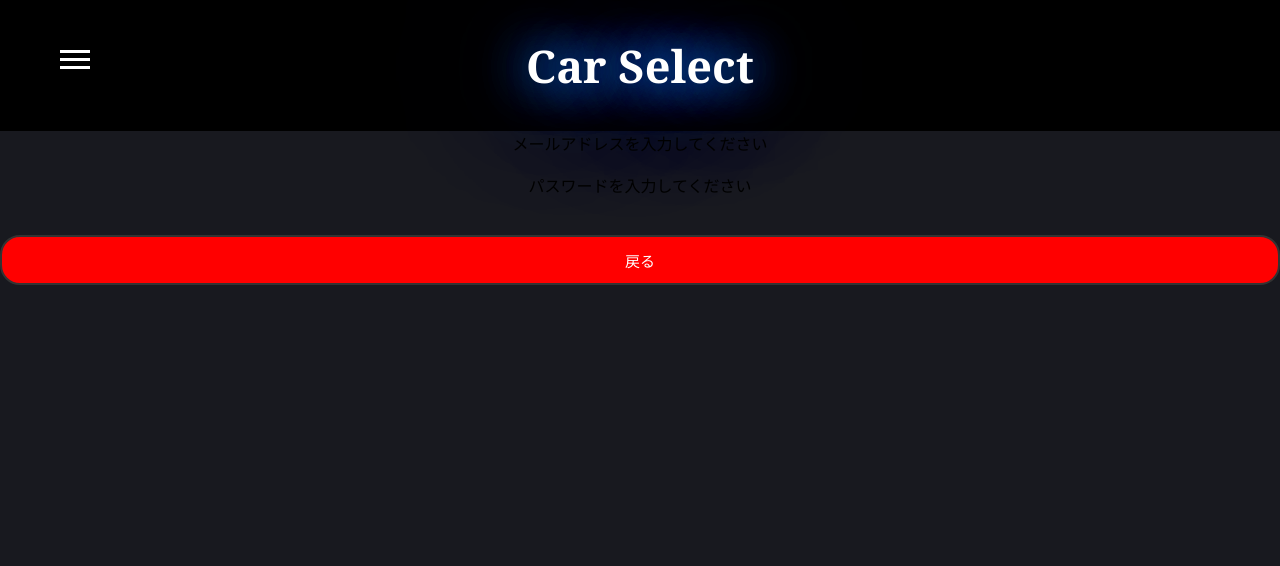
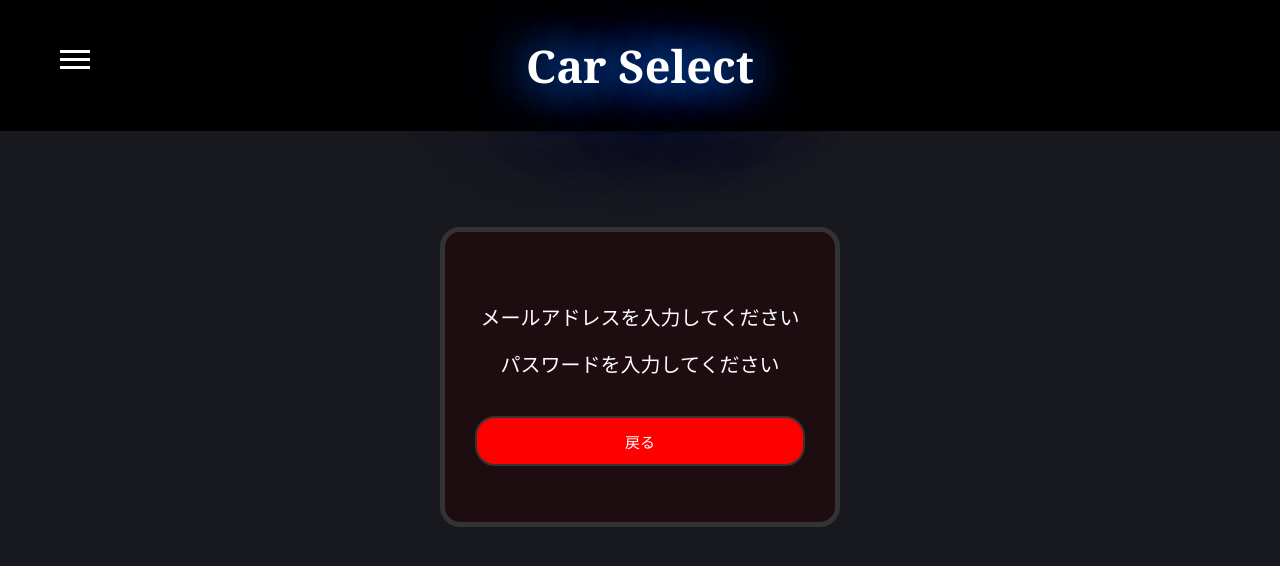
Before and after one commit to Meyneth1211/CarSelect, a PHP site: page /member/top.php in a window 1280 px wide. Shown: the top 566 px of the page. Run offline with PHP 8.4, Linux system fonts and the light colour scheme; some web fonts are replaced.

Commit message:
エラーコードcss復元

```diff
--- a/css/top.css
+++ b/css/top.css
@@ -1,3 +1,41 @@
+/*☟☟ログイン失敗時のCSS*/
+.error-message{
+    color: #fff;
+    font-size: 20px;
+}
+
+.error-back{
+    place-items: center;
+    margin-top: 12vh;
+}
+
+.error-card{
+    position: relative;
+    z-index: 3;
+    width: 100%;
+    margin: 0 20px;
+    padding: 70px 30px 44px;
+    border-radius: 1.25rem;
+    background-color: rgba(33, 4, 4, 0.562);
+    text-align: center;
+    border: 5px solid #333;
+}
+
+.error-card:hover{
+    border: 5px solid #0ef;
+    box-shadow: 0 0 20px #0ef, inset 0 0 20px #0ef;
+}
+
+@media (width >= 500PX){
+    .error-card{
+        margin: 0;
+        width: 400px;
+        height: 300px;
+    }
+}
+
+/*☝☝ログイン失敗時のCSSここまで*/
+
 .car-logo,
 .car-logo2 {
     display: flex;
```
